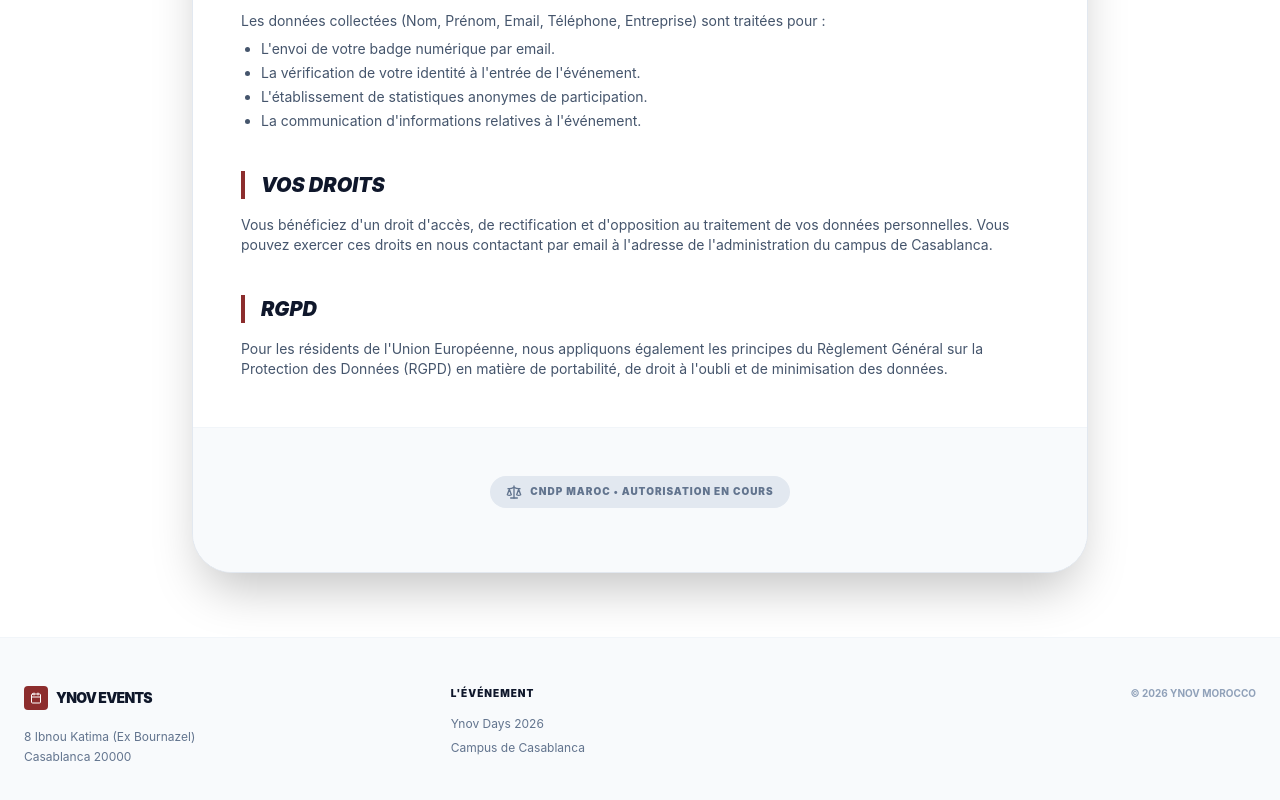
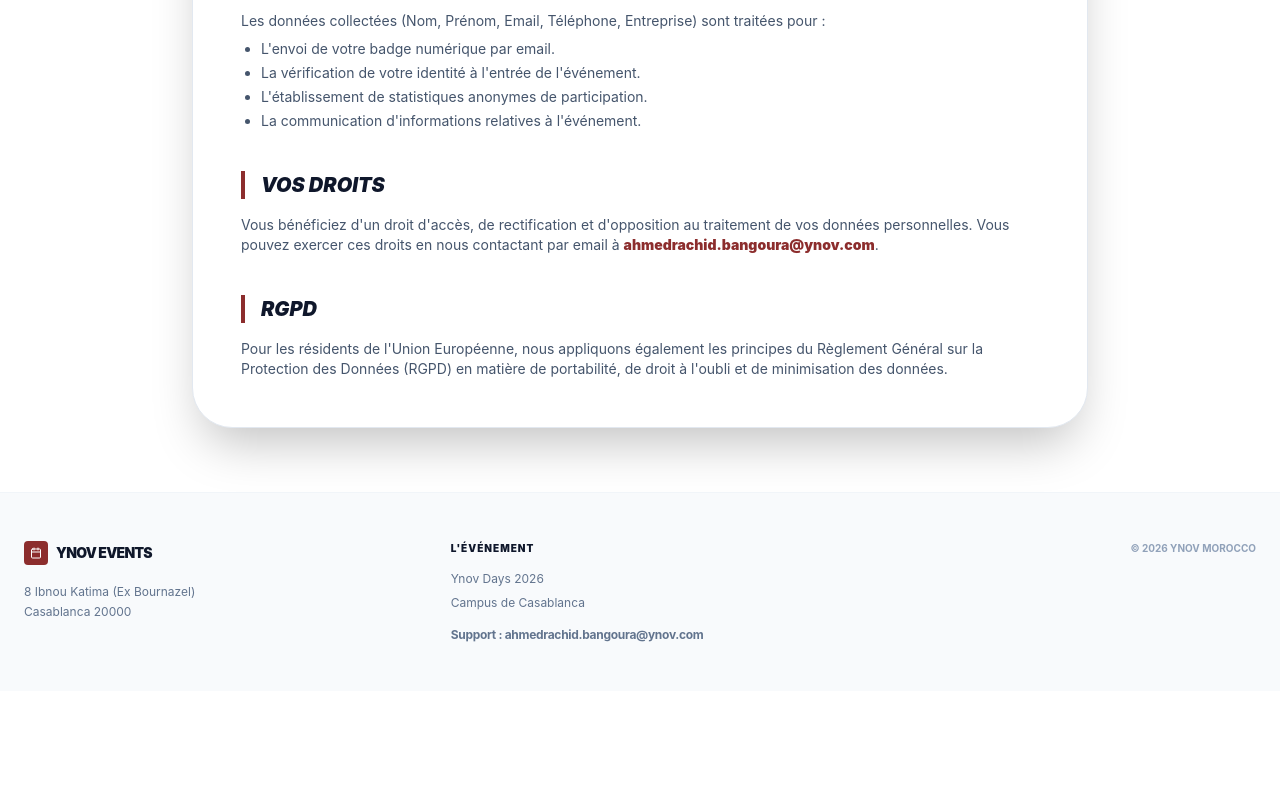
Before and after one commit to RootGardian/Yevents, a React (Vite) app in the folder yevents/: page /#/confidentialite in a window 1280 px wide. Shown: the part 903-1703 px from the top of the page. After the commit the page ends 1594 px from the top, so only its background shows below. Built offline with nearby package versions, Linux system fonts and the light colour scheme.

Commit message:
legal: add official support email to legal pages and footer

```diff
--- a/yevents/src/App.jsx
+++ b/yevents/src/App.jsx
@@ -85,7 +85,13 @@ const Layout = ({ children, user, onLogout }) => {
           </div>
           <div className="space-y-4">
             <h4 className="font-black text-slate-900 dark:text-white uppercase tracking-widest text-[10px]">L'Événement</h4>
-            <ul className="space-y-2 text-slate-500 text-xs"><li>Ynov Days 2026</li><li>Campus de Casablanca</li></ul>
+            <ul className="space-y-2 text-slate-500 text-xs">
+              <li>Ynov Days 2026</li>
+              <li>Campus de Casablanca</li>
+              <li className="pt-2">
+                <a href="mailto:ahmedrachid.bangoura@ynov.com" className="hover:text-ynov transition-colors font-bold tracking-tight">Support : ahmedrachid.bangoura@ynov.com</a>
+              </li>
+            </ul>
           </div>
           <div className="space-y-4 text-right">
             <p className="text-[10px] font-bold text-slate-400 uppercase">© 2026 YNOV MOROCCO</p>
--- a/yevents/src/components/PrivacyPolicy.jsx
+++ b/yevents/src/components/PrivacyPolicy.jsx
@@ -65,7 +65,7 @@ const PrivacyPolicy = () => {
                         <section className="space-y-4">
                             <h2 className="text-xl font-black text-slate-900 dark:text-white uppercase italic border-l-4 border-ynov pl-4">Vos Droits</h2>
                             <p className="text-sm text-slate-600 dark:text-slate-400">
-                                Vous bénéficiez d'un droit d'accès, de rectification et d'opposition au traitement de vos données personnelles. Vous pouvez exercer ces droits en nous contactant par email à l'adresse de l'administration du campus de Casablanca.
+                                Vous bénéficiez d'un droit d'accès, de rectification et d'opposition au traitement de vos données personnelles. Vous pouvez exercer ces droits en nous contactant par email à <a href="mailto:ahmedrachid.bangoura@ynov.com" className="text-ynov font-black hover:underline">ahmedrachid.bangoura@ynov.com</a>.
                             </p>
                         </section>
 
@@ -77,13 +77,6 @@ const PrivacyPolicy = () => {
                         </section>
                     </div>
                 </div>
-
-                <div className="bg-slate-50 dark:bg-slate-950/50 p-8 sm:p-12 border-t border-slate-100 dark:border-slate-800 text-center">
-                    <div className="inline-flex items-center gap-2 px-4 py-2 bg-slate-200 dark:bg-slate-800 rounded-full mb-4">
-                        <Scale className="w-4 h-4 text-slate-500" />
-                        <span className="text-[10px] font-black uppercase tracking-widest text-slate-500 text-xs">CNDP Maroc • Autorisation en cours</span>
-                    </div>
-                </div>
             </div>
         </div>
     );
--- a/yevents/src/components/TermsOfUse.jsx
+++ b/yevents/src/components/TermsOfUse.jsx
@@ -65,10 +65,13 @@ const TermsOfUse = () => {
                     </section>
                 </div>
 
-                <div className="bg-slate-50 dark:bg-slate-950/50 p-8 sm:p-12 border-t border-slate-100 dark:border-slate-800">
-                    <p className="text-[10px] text-slate-500 font-bold uppercase tracking-widest text-center leading-relaxed">
+                <div className="bg-slate-50 dark:bg-slate-950/50 p-8 sm:p-12 border-t border-slate-100 dark:border-slate-800 text-center space-y-4">
+                    <p className="text-[10px] text-slate-500 font-bold uppercase tracking-widest leading-relaxed">
                         En utilisant ce service, vous acceptez ces conditions sans réserve.<br />
                         Maroc Ynov Campus se réserve le droit de modifier ces termes à tout moment.
+                    </p>
+                    <p className="text-[10px] text-slate-400 font-bold uppercase tracking-widest">
+                        Contact support : <a href="mailto:ahmedrachid.bangoura@ynov.com" className="text-ynov hover:underline">ahmedrachid.bangoura@ynov.com</a>
                     </p>
                 </div>
             </div>
```
